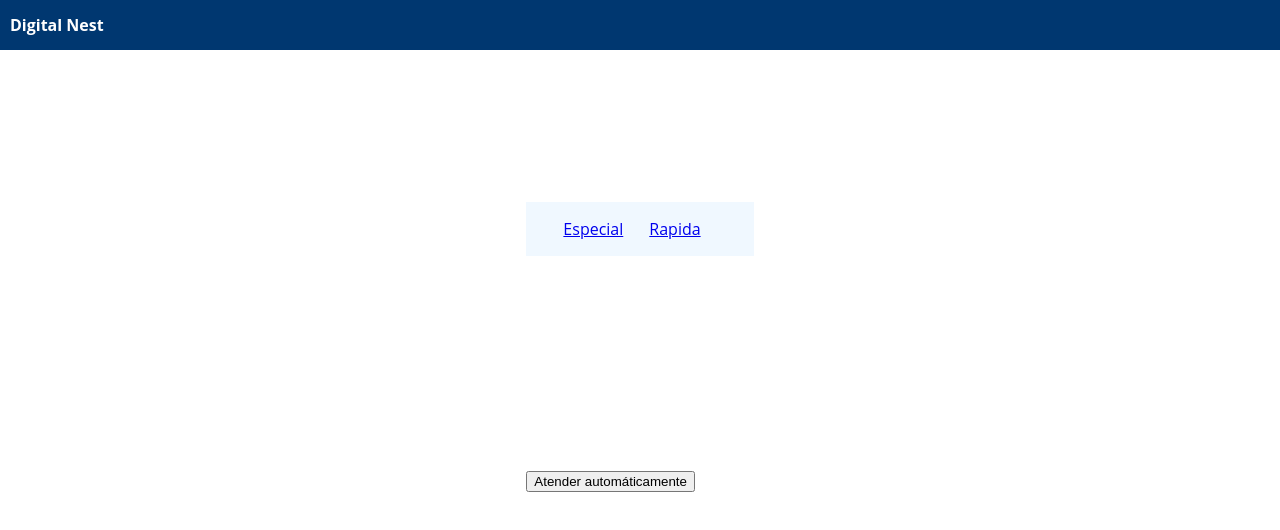
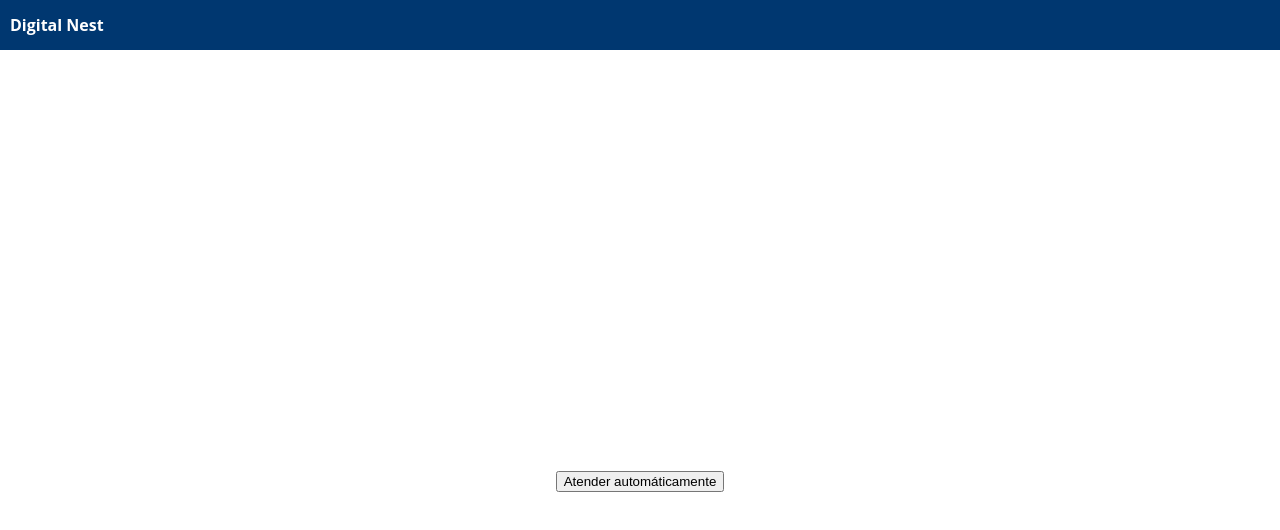
Before and after one commit to Drunok/ReservaDeAulasDNTIS, a React (Create React App) app in the folder frontend/: page /Responder in a window 1280 px wide. Shown: the top 530 px of the page. Built offline with nearby package versions, Linux system fonts and the light colour scheme.

Commit message:
botones solicitud rapida y especial escondidos

```diff
--- a/frontend/src/Principal.js
+++ b/frontend/src/Principal.js
@@ -16,14 +16,14 @@ const Principal = () =>{
         <BrowserRouter>
          <div className="top-bar">Digital Nest</div>
             <body >
-                <nav>
+                {/* <div>
                     <NavLink  to='/Especial' style={inlineStyles}>
                         Especial
                     </NavLink>
                     <Link className="link" to='/App' style={inlineStyles}>
                         Rapida
                     </Link>
-                    </nav>
+                    </div> */}
             </body>
             <div className="link">
             <Routes>
```
